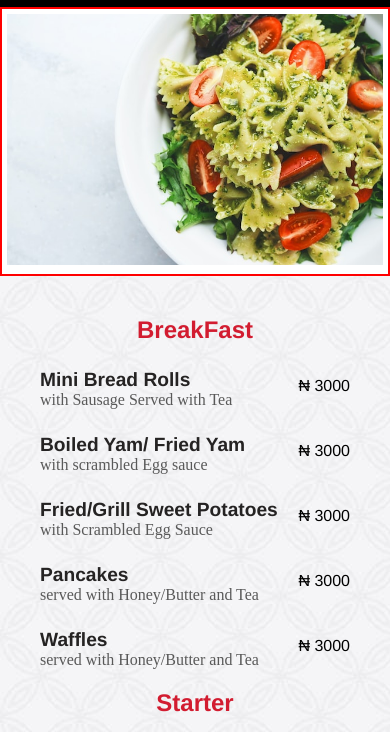
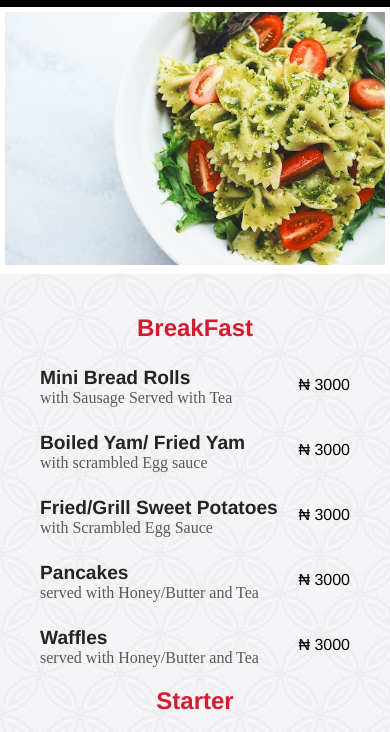
Before and after one commit to ozi-sadiq-kasai/CBEMENU, a plain HTML site: page index.html in a window 390 px wide. Shown: the part 81-813 px from the top of the page. Drawn offline with Linux system fonts and the light colour scheme.

Commit message:
modified file

```diff
--- a/style.css
+++ b/style.css
@@ -133,14 +133,15 @@ footer{
     grid-row-gap:20px;
    }
 
-  .image{
+  /* .image{
     width: 100%;
     height: 100%;
     border: 2px solid red;
-  }
+  } */
   .image-banner{
     width: 100%;
-    height: 100%;
+    max-width: 400px;
+    height: auto;
     object-fit: contain;
   }
 }
```
